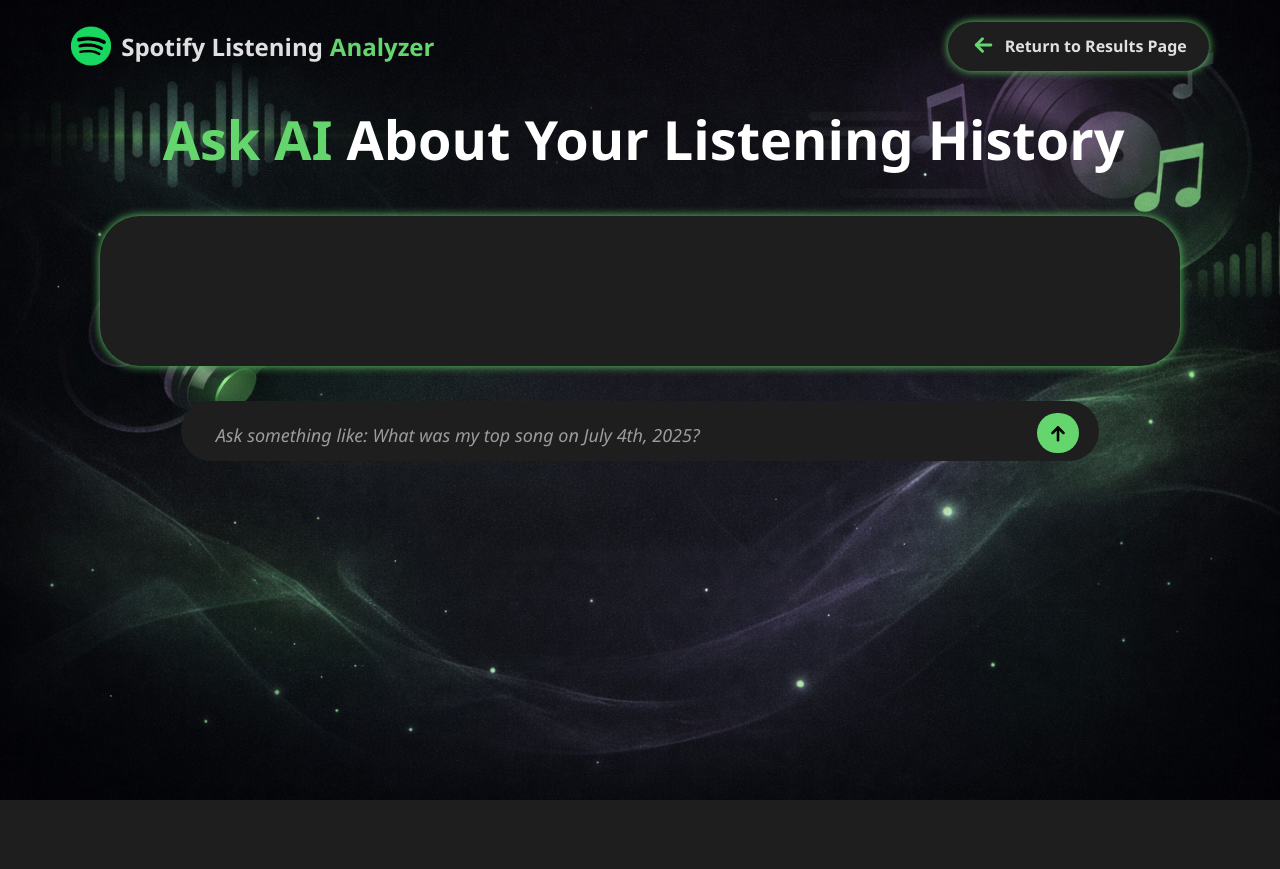
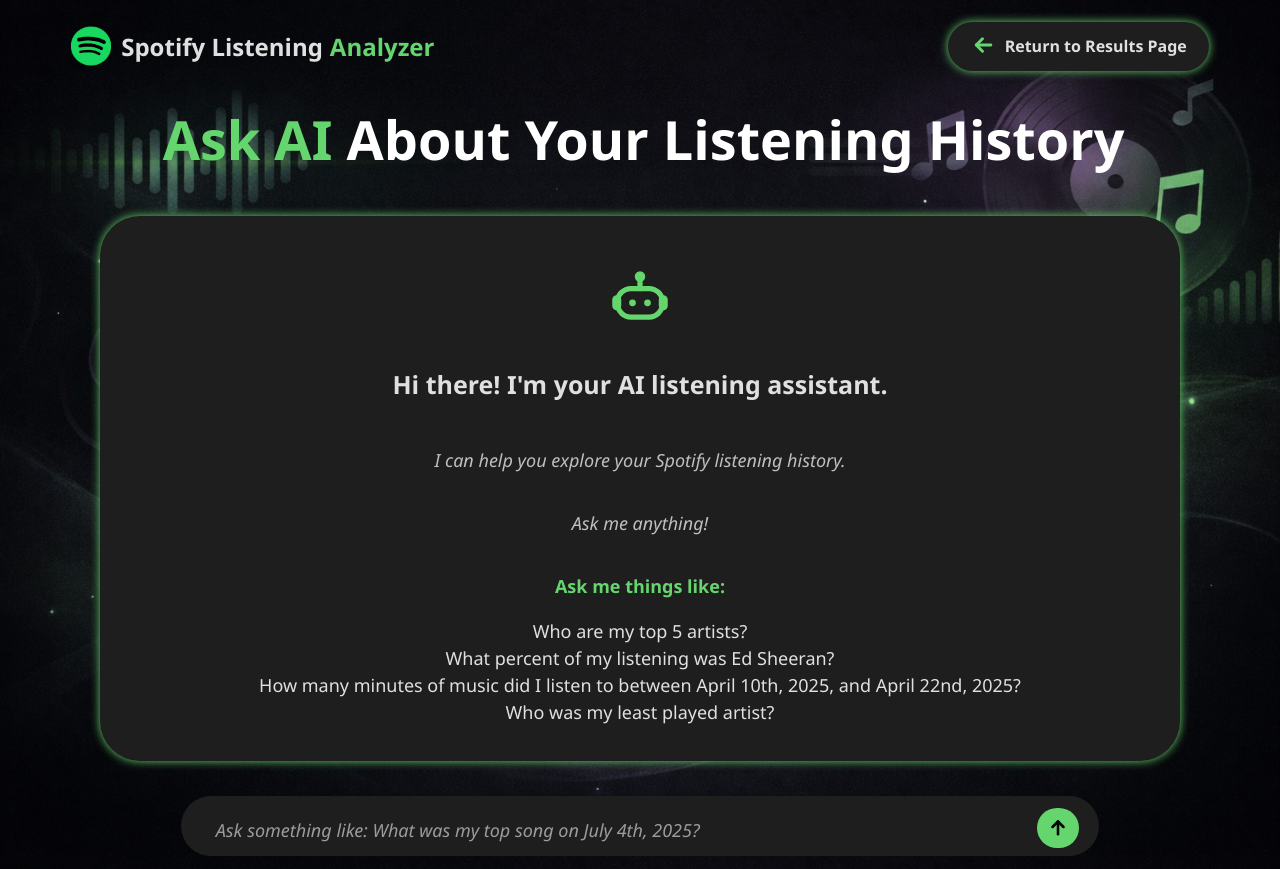
Before and after one commit to nicholasdaviees/spotify-listening-analyzer, a Flask app: page /llm in a window 1280 px wide. Before the commit the page ends 800 px from the top, so only its background shows below. Run offline with Flask 3, Linux system fonts and the light colour scheme.

Commit message:
Added instructions to chatbot upon first visit

```diff
--- a/static/llm-style.css
+++ b/static/llm-style.css
@@ -129,16 +129,44 @@ h1 { /* Highlight "Ask AI" in page title */
   min-height: 150px;
   max-height: 600px;
   overflow-y: auto;
-
   background: #1e1e1e;
   box-shadow: 0 0px 10px #65D56E;
   border-radius: 40px;
-
   padding: 35px 45px;
   box-sizing: border-box;
-
   font-size: 18px;
   line-height: 1.5;
+}
+
+.welcome-wrapper {
+  width: 100%;
+  display: flex;
+  flex-direction: column;
+  justify-content: center;
+  align-items: center;
+}
+
+.bot-icon {
+  color: #65D56E;
+  height: 90px;
+  width: 90px;
+}
+
+.welcome-title {
+  font-weight: 600;
+  font-size: 25px;
+}
+
+.welcome-first-description, .welcome-second-description {
+  color: #BFBFBE;
+  font-style: italic;
+  font-size: 18px;
+}
+
+.welcome-subtitle {
+  color: #65D56E;
+  font-weight: 600;
+  font-size: 18px
 }
 
 .message {
--- a/templates/llm.html
+++ b/templates/llm.html
@@ -30,7 +30,45 @@
         </div>
 
         <div class="chat-box-container">
-            <div id="chat-box" class="chat-box"></div>
+            <div id="chat-box" class="chat-box">
+                <div class="welcome-wrapper">
+                    <svg class="bot-icon" viewBox="0 0 120 80" fill="none" xmlns="http://www.w3.org/2000/svg">
+                        <!-- antenna -->
+                        <path d="M60 18V30" stroke="currentColor" stroke-width="7" stroke-linecap="round"/>
+                        <circle cx="60" cy="14" r="7" fill="currentColor"/>
+
+                        <!-- side ears -->
+                        <rect x="23" y="39" width="12" height="20" rx="6" fill="currentColor"/>
+                        <rect x="85" y="39" width="12" height="20" rx="6" fill="currentColor"/>
+
+                        <!-- robot head -->
+                        <rect x="30" y="30" width="60" height="38" rx="18" stroke="currentColor" stroke-width="7"/>
+
+                        <!-- eyes -->
+                        <circle cx="50" cy="49" r="4.5" fill="currentColor"/>
+                        <circle cx="70" cy="49" r="4.5" fill="currentColor"/>
+                    </svg>
+
+                    <p class="welcome-title">Hi there! I'm your AI listening assistant.</p>
+                    <p class="welcome-first-description">I can help you explore your Spotify listening history.</p>
+                    <p class="welcome-second-description">Ask me anything!</p>
+                    <p class="welcome-subtitle">Ask me things like:</p>
+
+                    <div class="example-question">
+                        Who are my top 5 artists?
+                    </div>
+                    <div class="example-question">
+                        What percent of my listening was Ed Sheeran?
+                    </div>
+                    <div class="example-question">
+                        How many minutes of music did I listen to between April 10th, 2025, and April 22nd, 2025?
+                    </div>
+                    <div class="example-question">
+                        Who was my least played artist?
+                    </div>
+
+                </div>
+            </div>
 
             <div class="input-wrapper">
                 <textarea
@@ -51,6 +89,18 @@
         </div>
     </div>
     <script>
+
+        // Exit confirmation popup
+        document.querySelectorAll('.logo-link, .return-btn').forEach(btn => {
+            btn.addEventListener('click', function (e) {
+                const confirmLeave = confirm("Are you sure you want to go back? Your progress will be lost.");
+
+                if (!confirmLeave) {
+                e.preventDefault();
+                }
+            });
+        });
+
         const input = document.getElementById("user-question");
 
         // Function to send question when enter key is pressed
```
